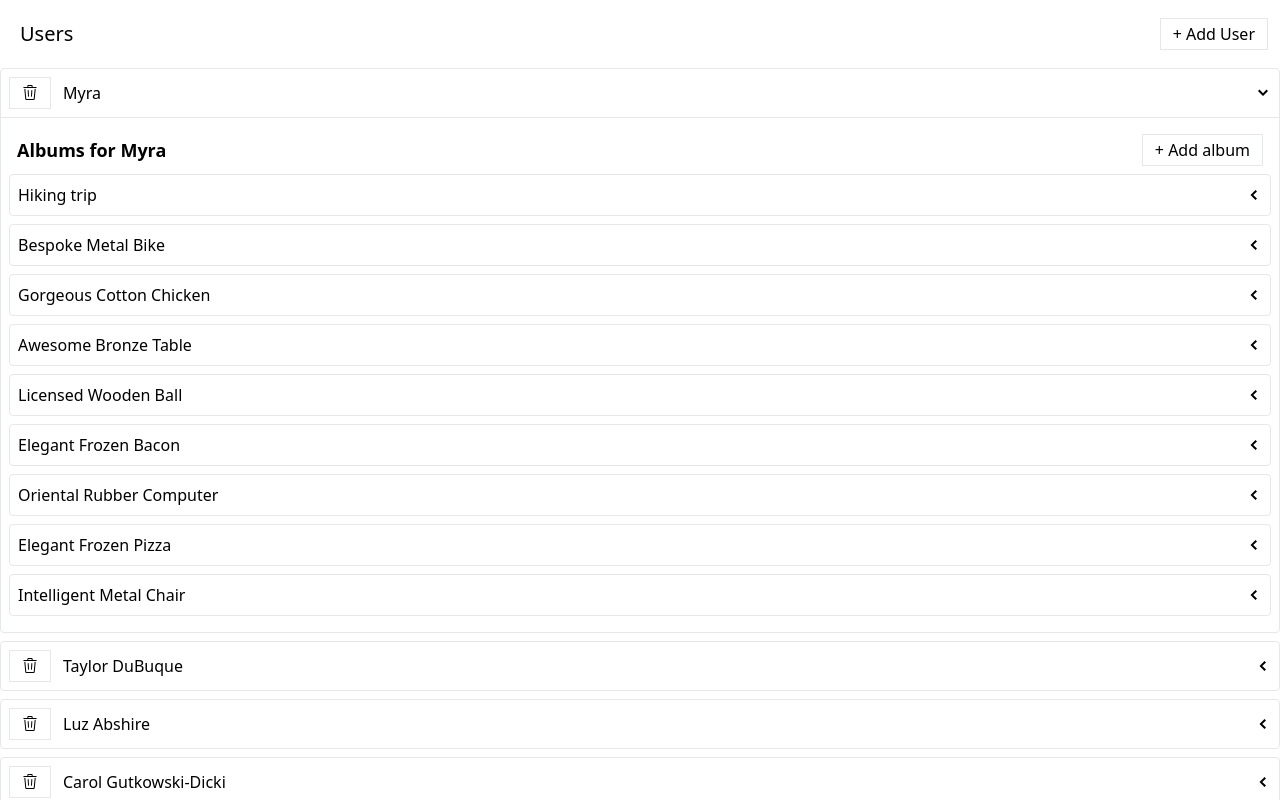
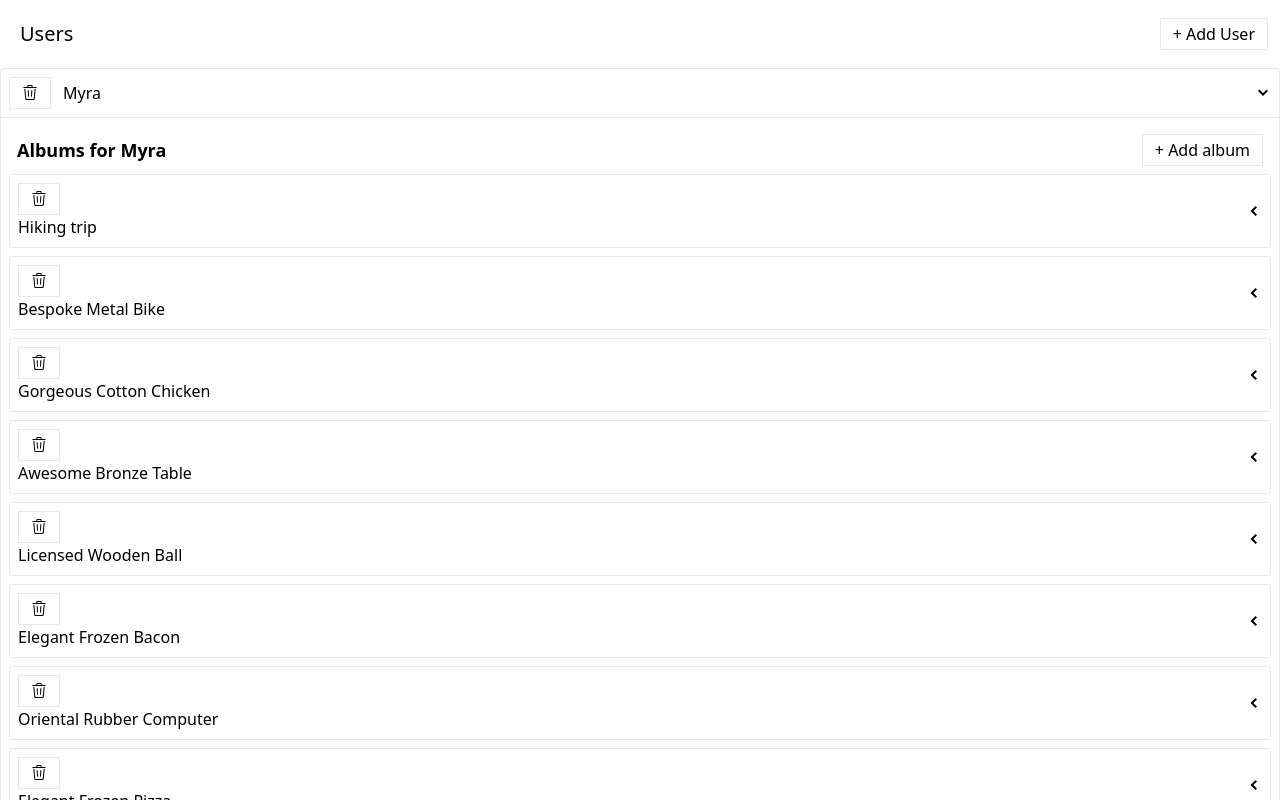
Before and after one commit to yuronn5/react-requests, a React (Create React App) app: page / in a window 1280 px wide. Both pictures are taken after a click on the element 1263 px from the left and 93 px from the top of the page. Shown: the top 800 px of the page. Built offline with nearby package versions, Linux system fonts and the light colour scheme; data requests are answered from the project's data file.

Commit message:
rtk list item component and added remove button but without any functionality

```diff
--- a/src/components/AlbumsList.js
+++ b/src/components/AlbumsList.js
@@ -3,6 +3,7 @@
 import ExpandablePanel from "./ExpandablePanel";
 import Button from "./Button";
 import {el} from "@faker-js/faker";
+import AlbumsListItem from "./AlbumsListItem";
 
 function AlbumsList({user}) {
     const {data, error, isLoading} = useFetchAlbumsQuery(user);
@@ -21,10 +22,7 @@
         content = <div>Error loading albums</div>
     } else {
         content = data.map(album => {
-            const header = <div>{album.title}</div>
-            return <ExpandablePanel key={album.id} header={header}>
-                List of photo in the album
-            </ExpandablePanel>
+            return <AlbumsListItem key={album.id} album={album}/>
         })
     }
 
--- /dev/null
+++ b/src/components/AlbumsListItem.js
@@ -0,0 +1,17 @@
+import Button from "./Button";
+import ExpandablePanel from "./ExpandablePanel";
+import {GoTrash} from "react-icons/go";
+
+function AlbumsListItem({album}) {
+    const header = <div>
+        <Button>
+            <GoTrash/>
+        </Button>
+        {album.title}
+    </div>
+    return <ExpandablePanel key={album.id} header={header}>
+        List of photo in the album
+    </ExpandablePanel>
+}
+
+export default AlbumsListItem;
```
